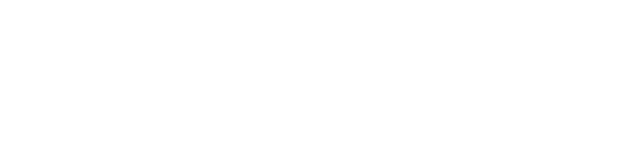
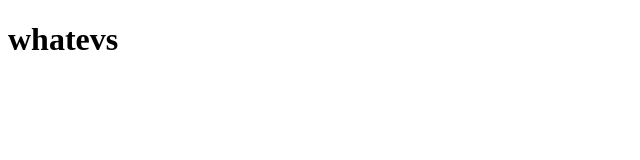
Before and after one commit to Acegreg/git-one, a plain HTML site: page index.html in a window 1280 px wide. Shown: the whole page, without its empty margins (0-640 px from the left). Drawn offline with Linux system fonts and the light colour scheme.

Commit message:
added h1

```diff
--- a/index.html
+++ b/index.html
@@ -6,5 +6,7 @@
     <meta name="viewport" content="width=device-width, initial-scale=1.0" />
     <title>whoooo</title>
   </head>
-  <body></body>
+  <body>
+    <h1>whatevs</h1>
+  </body>
 </html>
```
